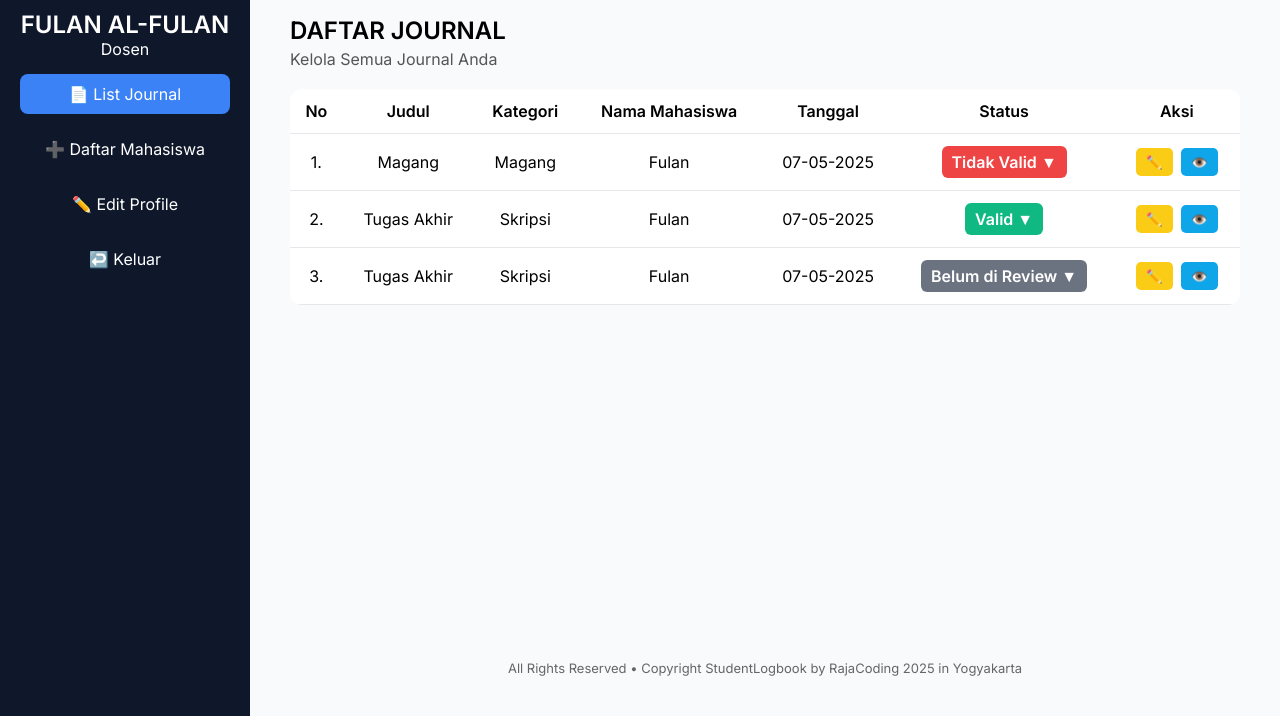
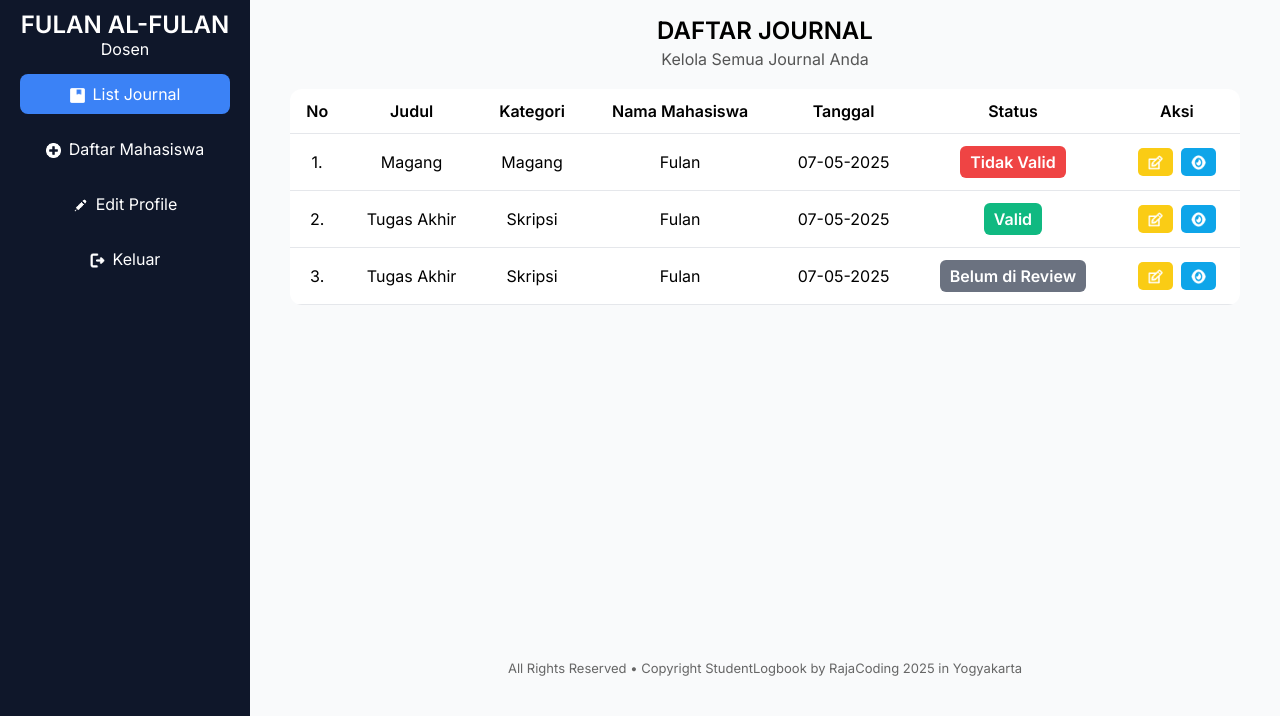
Before and after one commit to FauzanRown/RajaCoding, a PHP site: the page made by pages/Role Dosen/dashboardDosen.html in a window 1280 px wide. Shown: the part 84-800 px from the top of the page. Run offline with PHP 8.4, Linux system fonts and the light colour scheme.

Commit message:
Refactor dashboard Dosen layout and styling; add icons for navigation

```diff
--- a/assets/css/dashboard-dosen.css
+++ b/assets/css/dashboard-dosen.css
@@ -2,7 +2,7 @@
   box-sizing: border-box;
   margin: 0;
   padding: 0;
-  font-family: 'Inter', sans-serif;
+  font-family: "Inter", sans-serif;
 }
 
 body {
@@ -34,6 +34,13 @@ body {
   width: 100px;
   border-radius: 50%;
   margin-bottom: 10px;
+}
+
+.icon-menu {
+  width: 15px;
+  height: 15px;
+  margin-right: 8px;
+  vertical-align: middle;
 }
 
 .menu a {
@@ -96,7 +103,8 @@ table {
   overflow: hidden;
 }
 
-th, td {
+th,
+td {
   padding: 12px;
   text-align: center;
   border-bottom: 1px solid #e5e7eb;
@@ -110,9 +118,15 @@ th, td {
   display: inline-block;
 }
 
-.status.success { background-color: #10b981; }
-.status.danger { background-color: #ef4444; }
-.status.neutral { background-color: #6b7280; }
+.status.success {
+  background-color: #10b981;
+}
+.status.danger {
+  background-color: #ef4444;
+}
+.status.neutral {
+  background-color: #6b7280;
+}
 
 .btn {
   border: none;
@@ -131,6 +145,12 @@ th, td {
   background-color: #eab308;
 }
 
+.icon.edit {
+  width: 15px;
+  height: 15px;
+  vertical-align: middle;
+}
+
 .btn.view {
   background-color: #0ea5e9;
   transition: background-color 0.3s;
@@ -140,7 +160,6 @@ th, td {
   background-color: #0284c7;
 }
 
-
 .footer {
   margin-top: auto;
   text-align: center;
--- a/pages/Role Dosen/dashboardDosen.html
+++ b/pages/Role Dosen/dashboardDosen.html
@@ -2,37 +2,66 @@
 <html lang="id">
   <head>
     <meta charset="UTF-8" />
-  <meta name="viewport" content="width=device-width, initial-scale=1.0"/>
+    <meta name="viewport" content="width=device-width, initial-scale=1.0" />
     <title>Dashboard Dosen - StudentLogbook</title>
-  <link rel="stylesheet" href="/assets/css/dashboard-dosen.css">
-  <link href="https://fonts.googleapis.com/css2?family=Inter:wght@400;600&display=swap" rel="stylesheet">
+    <link rel="stylesheet" href="/assets/css/dashboard-dosen.css" />
+    <link
+      href="https://fonts.googleapis.com/css2?family=Inter:wght@400;600&display=swap"
+      rel="stylesheet"
+    />
   </head>
   <body>
     <div class="container">
       <aside class="sidebar">
         <div class="logo">StudentLogbook</div>
         <div class="profile">
-        <img src="#" alt="Fulan" class="profile-img">
+          <img src="#" alt="Fulan" class="profile-img" />
           <h2>FULAN AL-FULAN</h2>
           <p>Dosen</p>
         </div>
         <nav class="menu">
-        <a href="#" class="active">📄 List Journal</a>
-        <a href="#">➕ Daftar Mahasiswa</a>
-        <a href="#">✏️ Edit Profile</a>
-        <a href="#">↩️ Keluar</a>
+          <a href="#" class="active">
+            <img
+              src="/assets/img/dashboard-dosen/list-journal-dashboard-dosen-icon.png"
+              alt="icon-list-journal"
+              class="icon-menu"
+            />List Journal
+          </a>
+          <a href="#">
+            <img
+              src="/assets/img/dashboard-dosen/daftar-mahasiswa-dashboard-dosen-icon.png"
+              alt="icon-daftar-mahasiswa"
+              class="icon-menu"
+            />Daftar Mahasiswa
+          </a>
+          <a href="#">
+            <img
+              src="/assets/img/dashboard-dosen/edit-profile-dashboard-dosen-icon.png"
+              alt="icon-edit-profile"
+              class="icon-menu"
+            />Edit Profile
+          </a>
+          <a href="#">
+            <img
+              src="/assets/img/dashboard-dosen/keluar-dashboard-dosen-icon.png"
+              alt="icon-keluar"
+              class="icon-menu"
+            />Keluar
+          </a>
         </nav>
       </aside>
 
       <main class="main">
         <div class="search-bar">
-        <input type="text" placeholder="Cari Tanggal Journal">
+          <input type="text" placeholder="Cari Tanggal Journal" />
           <span class="calendar-icon">📅</span>
         </div>
 
         <section class="content">
+          <center>
             <h1>DAFTAR JOURNAL</h1>
             <p>Kelola Semua Journal Anda</p>
+          </center>
 
           <table>
             <thead>
@@ -53,8 +82,23 @@
                 <td>Magang</td>
                 <td>Fulan</td>
                 <td>07-05-2025</td>
-              <td><span class="status danger">Tidak Valid ▼</span></td>
-              <td><button class="btn edit">✏️</button> <button class="btn view">👁️</button></td>
+                <td><span class="status danger">Tidak Valid</span></td>
+                <td>
+                  <button class="btn edit">
+                    <img
+                      src="/assets/img/dashboard-dosen/edit-journal-icon.png"
+                      alt="icon-edit-journal"
+                      class="icon edit"
+                    />
+                  </button>
+                  <button class="btn view">
+                    <img
+                      src="/assets/img/dashboard-dosen/view-eye-icon.png"
+                      alt="icon-view"
+                      class="icon edit"
+                    />
+                  </button>
+                </td>
               </tr>
               <tr>
                 <td>2.</td>
@@ -62,8 +106,23 @@
                 <td>Skripsi</td>
                 <td>Fulan</td>
                 <td>07-05-2025</td>
-              <td><span class="status success">Valid ▼</span></td>
-              <td><button class="btn edit">✏️</button> <button class="btn view">👁️</button></td>
+                <td><span class="status success">Valid</span></td>
+                <td>
+                  <button class="btn edit">
+                    <img
+                      src="/assets/img/dashboard-dosen/edit-journal-icon.png"
+                      alt="icon-edit-journal"
+                      class="icon edit"
+                    />
+                  </button>
+                  <button class="btn view">
+                    <img
+                      src="/assets/img/dashboard-dosen/view-eye-icon.png"
+                      alt="icon-view"
+                      class="icon edit"
+                    />
+                  </button>
+                </td>
               </tr>
               <tr>
                 <td>3.</td>
@@ -71,15 +130,33 @@
                 <td>Skripsi</td>
                 <td>Fulan</td>
                 <td>07-05-2025</td>
-              <td><span class="status neutral">Belum di Review ▼</span></td>
-              <td><button class="btn edit">✏️</button> <button class="btn view">👁️</button></td>
+                <td><span class="status neutral">Belum di Review</span></td>
+                <td>
+                  <button class="btn edit">
+                    <img
+                      src="/assets/img/dashboard-dosen/edit-journal-icon.png"
+                      alt="icon-edit-journal"
+                      class="icon edit"
+                    />
+                  </button>
+                  <button class="btn view">
+                    <img
+                      src="/assets/img/dashboard-dosen/view-eye-icon.png"
+                      alt="icon-view"
+                      class="icon edit"
+                    />
+                  </button>
+                </td>
               </tr>
             </tbody>
           </table>
         </section>
 
         <footer class="footer">
-        <p>All Rights Reserved • Copyright StudentLogbook by RajaCoding 2025 in Yogyakarta</p>
+          <p>
+            All Rights Reserved • Copyright StudentLogbook by RajaCoding 2025 in
+            Yogyakarta
+          </p>
         </footer>
       </main>
     </div>
```
Also changed, not shown: assets/img/dashboard-dosen/daftar-mahasiswa-dashboard-dosen-icon.png (added), assets/img/dashboard-dosen/edit-journal-icon.png (added), assets/img/dashboard-dosen/edit-profile-dashboard-dosen-icon.png (added), assets/img/dashboard-dosen/keluar-dashboard-dosen-icon.png (added), assets/img/dashboard-dosen/list-journal-dashboard-dosen-icon.png (added), assets/img/dashboard-dosen/view-eye-icon.png (added). Lines whose indentation alone changed are shown as unchanged.
